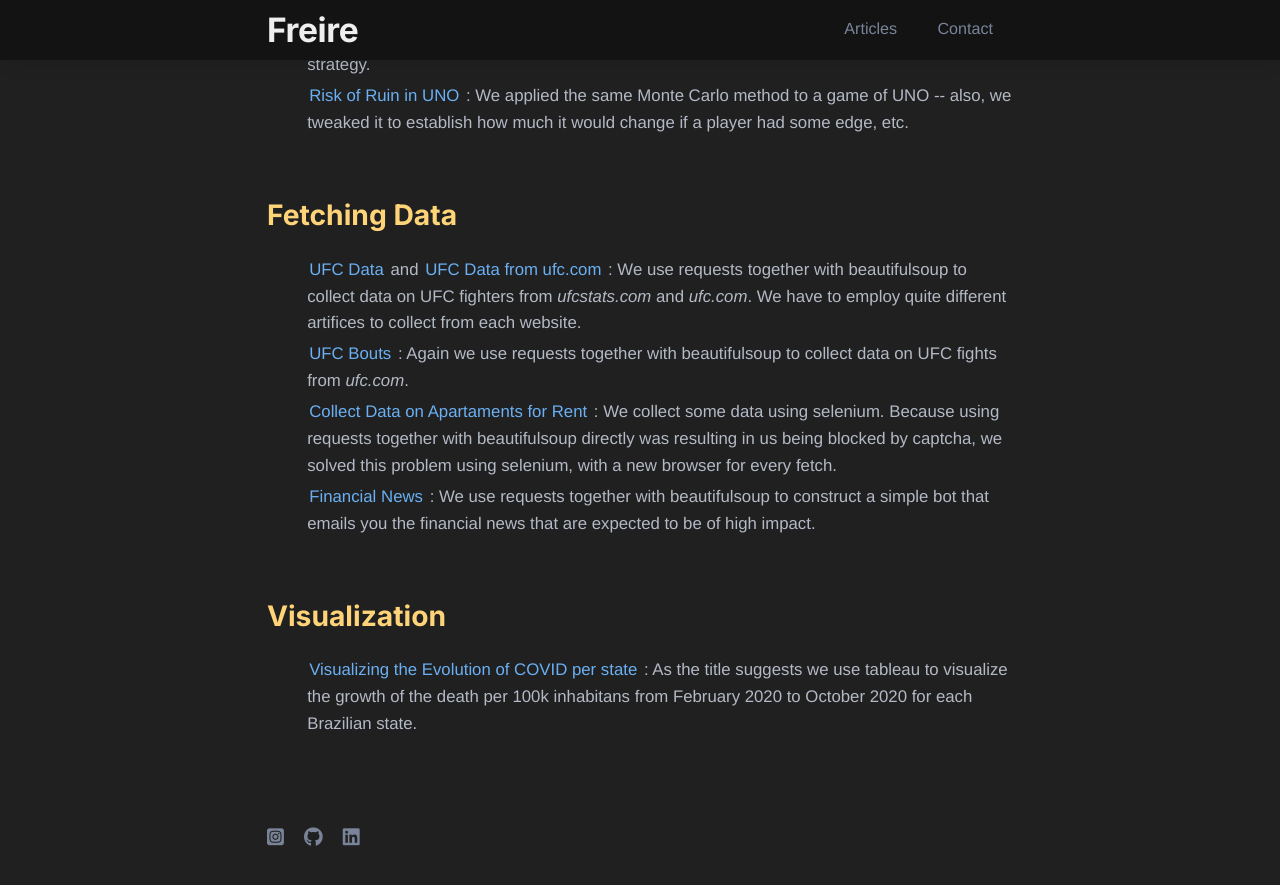
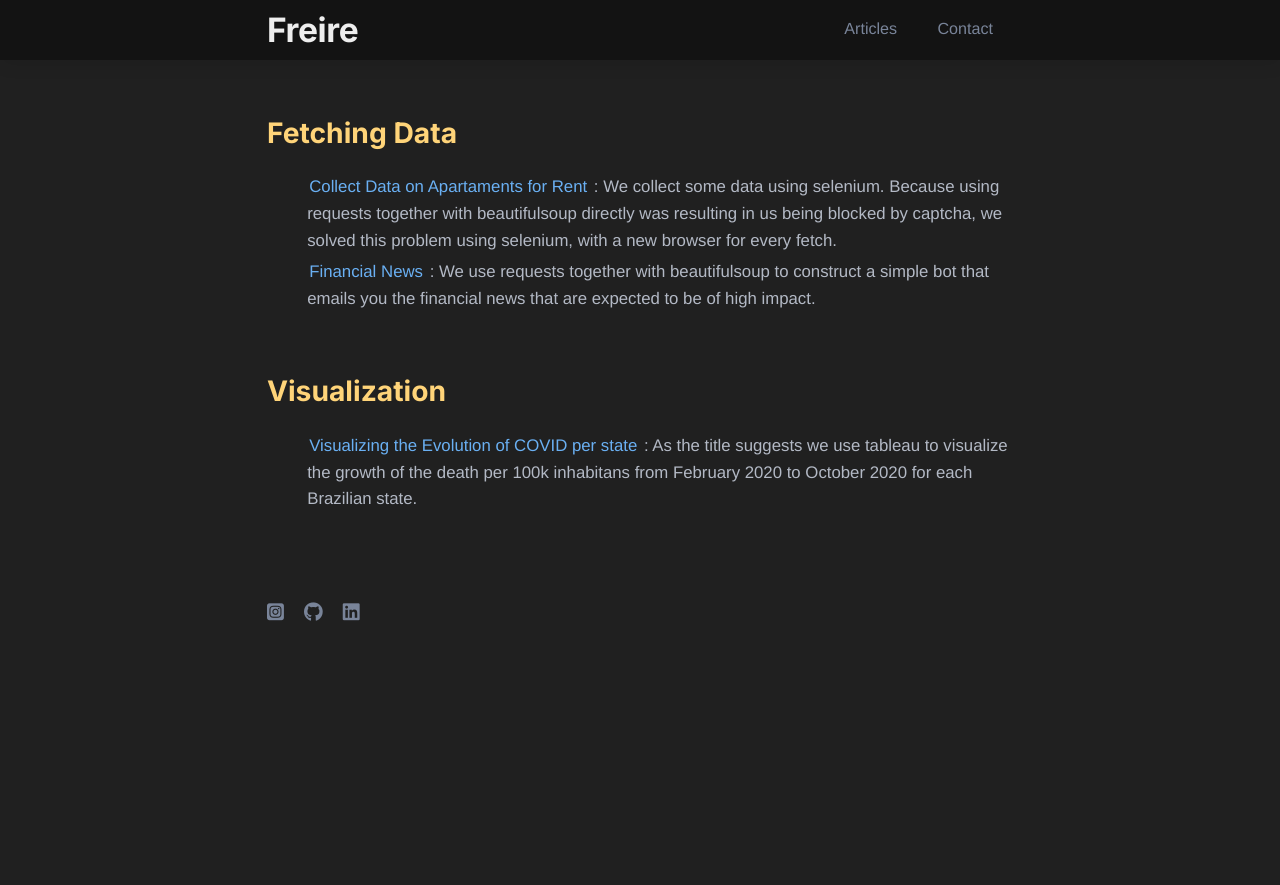
Before and after one commit to freirerene/freirerene.github.io, a Jekyll site: the page built from p.html, in a window 1280 px wide and 900 px high, scrolled down 2444 px. Shown: the top 885 px of the window. Built offline with Jekyll 4.4.1, drawn with Linux system fonts in a browser that asks for light colours; nearby versions of some CDN libraries; after the commit the page ends 3177 px from its top, so only the background shows below that.

Commit message:
Update p.html

```diff
--- a/p.html
+++ b/p.html
@@ -10,13 +10,13 @@
 	<div class="page">
 
 		<h2>Machine Learning</h2>
-		<h3><i>Classification</i></h3>
+		<b><i>Classification</i></b>
 		<h4>XGBoost</h4>
 		<ul>
 	   		<li><a href="https://github.com/freirerene/diabetes", target="_blank">Early Stage Diabetes Detection</a> : We use the dataset "Early stage diabetes risk prediction dataset" to predict the risk of early stage diabetes using XGBoost classification. First we do a quick analysis of the features and calculate some conditional probabilities using Bayes' theorem. Then, to optimize the prediction, we select the most important features and adjust the cut off point, using the auc score as a function of the cut off point.</li>
     	</ul>
 
-		<h3><i>Regression</i></h3>
+		<b><i>Regression</i></b>
 		<h4>XGBoost</h4>
 		<ul>
 	    <li><a href="https://github.com/freirerene/apartamentos_python/blob/main/apartamentos_xgboost.ipynb", target="_blank">XGBoost for predicting Price of Rent (on AWS)</a> : We apply xgboost as a regressor for predicting the price of rent in São Paulo. XGboost is an implementation of gradient boosting that is, currently, one of the best algorithms for supervised learning (that is not image recognition, I suppose). We use AWS' sagemaker in this implementation. This allows us, among other things, to perform hyperparameter tuning very quickly. </li>
@@ -61,8 +61,6 @@
 </ul>
 		<h2>Fetching Data</h2>
    <ul>
-   		<li><a href="https://github.com/freirerene/ufc/blob/main/fetch_ufc.py", target="_blank">UFC Data</a> and <a href="https://github.com/freirerene/ufc/blob/main/fetch_ufcdotcom.py", target="_blank">UFC Data from ufc.com</a>  : We use requests together with beautifulsoup to collect data on UFC fighters from <i>ufcstats.com</i> and <i>ufc.com</i>. We have to employ quite different artifices to collect from each website.</li>
-   		<li><a href="https://github.com/freirerene/ufc/blob/main/fetch_bouts.py", target="_blank">UFC Bouts</a> : Again we use requests together with beautifulsoup to collect data on UFC fights from <i>ufc.com</i>. </li>
 
 	   <li><a href="https://github.com/freirerene/apartamentos_python/blob/main/collect_data_realestate.py", target="_blank">Collect Data on Apartaments for Rent</a> : We collect some data using selenium. Because using requests together with beautifulsoup directly was resulting in us being blocked by captcha, we solved this problem using selenium, with a new browser for every fetch.</li>
 	   <li><a href="https://github.com/freirerene/highvolnews/blob/master/highvolnews.py", target="_blank">Financial News</a> : We use requests together with beautifulsoup to construct a simple bot that emails you the financial news that are expected to be of high impact.</li>
```
